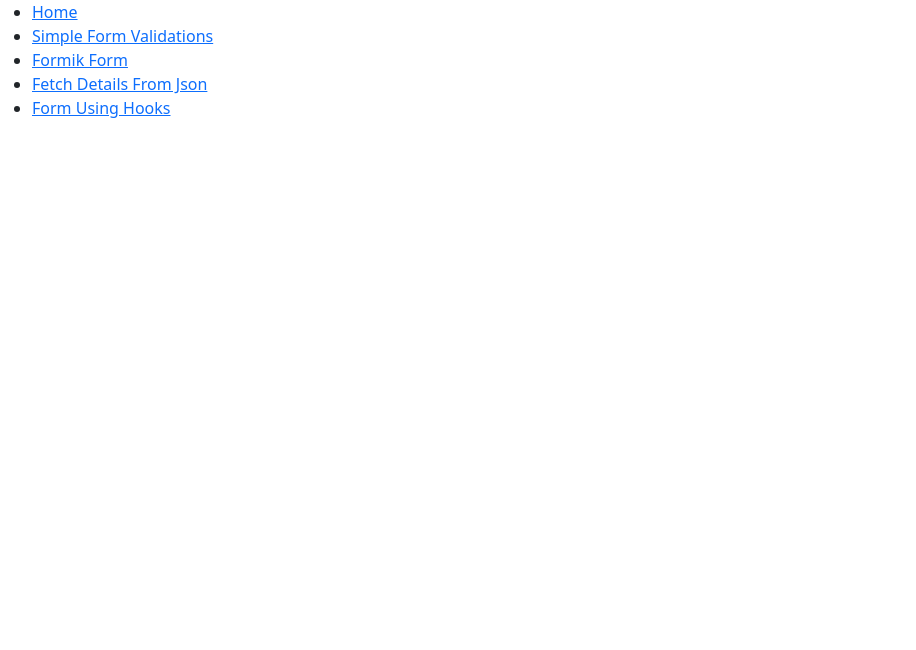
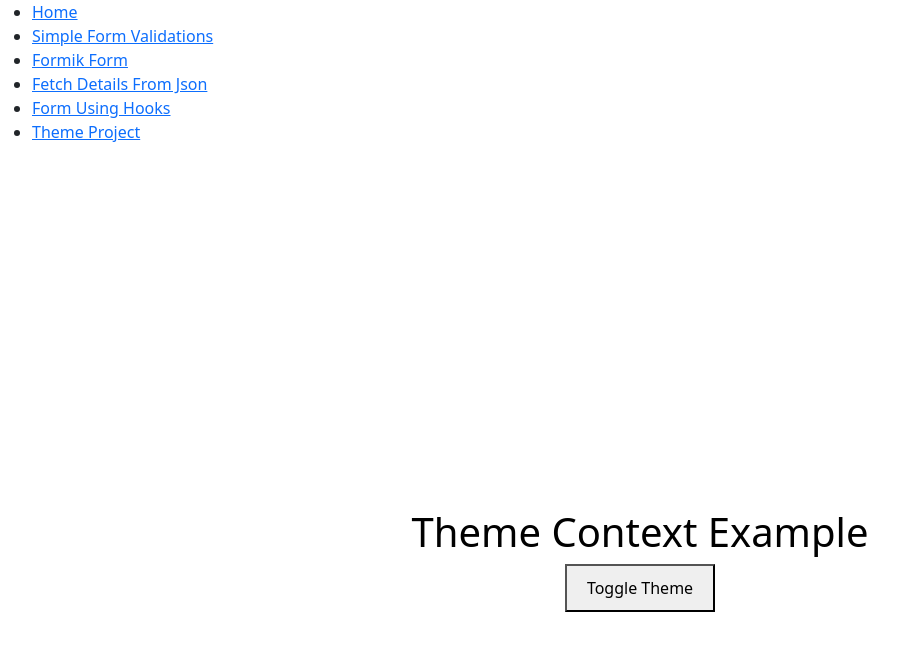
Before and after one commit to umeshsobti/React, a React (Create React App) app in the folder basic_react/: page /theme in a window 1280 px wide. Shown: the top 650 px of the page, without its empty margins (0-916 px from the left). Built offline with nearby package versions, Linux system fonts and the light colour scheme.

Commit message:
Theme project Updated

```diff
--- a/basic_react/src/App.js
+++ b/basic_react/src/App.js
@@ -1,11 +1,17 @@
-import Form from "./components/Form.js";
-import FormFormik from "./components/FormikForm.js";
-import Home from "./components/Home.js";
-import FetchDetails from "./components/FetchDetails.js";
-import { BrowserRouter as Router, Routes, Route, Link } from "react-router-dom";
-import HooksForm from "./components/HooksForm.js";
+import React from 'react';
+import { BrowserRouter as Router, Routes, Route, Link } from 'react-router-dom';
+import Home from './components/Home';
+import Form from './components/Form';
+import FormFormik from './components/FormikForm';
+import FetchDetails from './components/FetchDetails';
+import HooksForm from './components/HooksForm';
+import ThemeProject from './components/ThemeProject';
+import { ThemeProvider } from './ThemeContext';
+import './App.css';
+
 function App() {
   return (
+    <ThemeProvider>
       <Router>
         <main>
           <nav>
@@ -25,28 +31,34 @@
               <li>
                 <Link to="/hookform">Form Using Hooks</Link>
               </li>
+              <li>
+                <Link to="/theme">Theme Project</Link>
+              </li>
             </ul>
           </nav>
         </main>
         <Routes>
-        <Route path="/" element={<Home></Home>} />
+          <Route path="/" element={<Home />} />
           <Route
             path="/form"
             element={
               <Form
                 style={{
-                  margin: "0",
-                  padding: "0",
-                  boxSizing: "border-box",
+                  margin: '0',
+                  padding: '0',
+                  boxSizing: 'border-box',
                 }}
               />
             }
-          ></Route>
-          <Route path="/formik" element={<FormFormik />}></Route>
-          <Route path="/json" element={<FetchDetails/>}></Route>
-          <Route path="/hookform" element={<HooksForm/>}></Route>
+          />
+          <Route path="/formik" element={<FormFormik />} />
+          <Route path="/json" element={<FetchDetails />} />
+          <Route path="/hookform" element={<HooksForm />} />
+          <Route path="/theme" element={<ThemeProject />} />
         </Routes>
       </Router>
+    </ThemeProvider>
   );
 }
+
 export default App;
--- /dev/null
+++ b/basic_react/src/ThemeContext.js
@@ -0,0 +1,30 @@
+// src/ThemeContext.js
+import React, { createContext, useState } from 'react';
+
+const ThemeContext = createContext();
+
+const ThemeProvider = ({ children }) => {
+  const [isDarkTheme, setIsDarkTheme] = useState(false);
+
+  const toggleTheme = () => {
+    setIsDarkTheme(prevTheme => !prevTheme);
+  };
+
+  const themeStyles = {
+    backgroundColor: isDarkTheme ? '#333' : '#FFF',
+    color: isDarkTheme ? '#FFF' : '#000',
+    height: '100vh',
+    display: 'flex',
+    justifyContent: 'center',
+    alignItems: 'center',
+    flexDirection: 'column',
+  };
+
+  return (
+    <ThemeContext.Provider value={{ themeStyles, toggleTheme }}>
+      {children}
+    </ThemeContext.Provider>
+  );
+};
+
+export { ThemeContext, ThemeProvider };
--- /dev/null
+++ b/basic_react/src/components/ThemeProject.js
@@ -0,0 +1,18 @@
+// src/components/ThemeProject.js
+import React, { useContext } from 'react';
+import { ThemeContext } from '../ThemeContext';
+
+const ThemeProject = () => {
+  const { themeStyles, toggleTheme } = useContext(ThemeContext);
+
+  return (
+    <div style={themeStyles}>
+      <h1>Theme Context Example</h1>
+      <button onClick={toggleTheme} style={{ padding: '10px 20px', cursor: 'pointer' }}>
+        Toggle Theme
+      </button>
+    </div>
+  );
+};
+
+export default ThemeProject;
```
